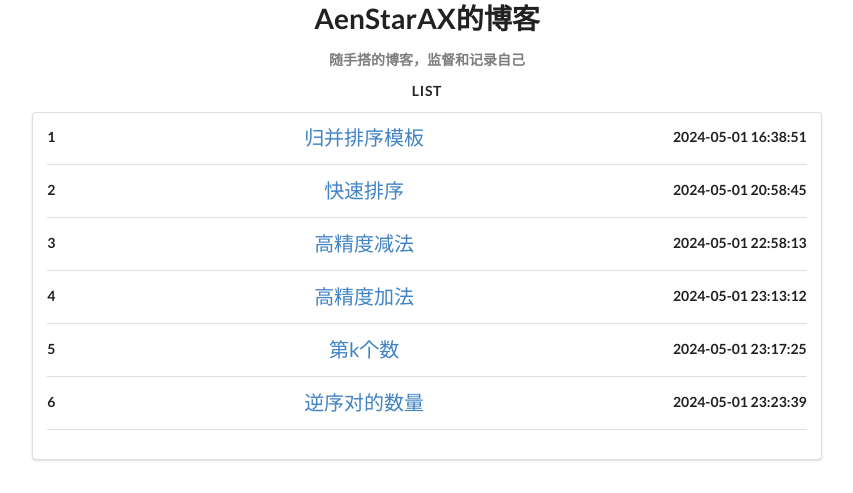
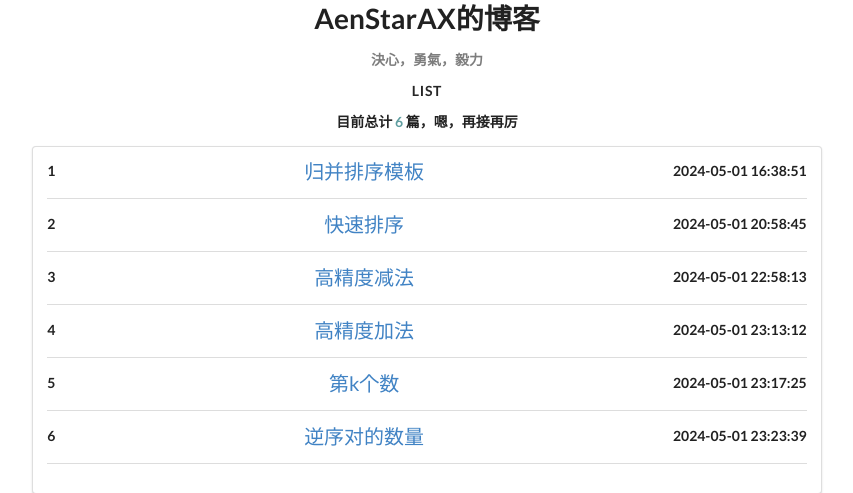
Before and after one commit to aurora-wangq/AenStarBlog, a Django app: page / in a window 1280 px wide. Shown: the top 493 px of the page, without its empty margins (213-1066 px from the left). Run offline with Django 5.2, Linux system fonts and the light colour scheme; some libraries are stand-ins or nearby versions.

Commit message:
new posts

```diff
--- a/post/templates/post/index.html
+++ b/post/templates/post/index.html
@@ -19,8 +19,9 @@
         <div class="ui center aligned grid">
             <div class="ten wide column" style="overflow: auto;">
                 <h1>AenStarAX的博客</h1>
-                <b style="color: rgba(0, 0, 0, 0.508);">随手搭的博客，监督和记录自己</b>
+                <b style="color: rgba(0, 0, 0, 0.508);">決心，勇氣，毅力</b>
                 <h4 class="ui horizontal divider">LIST</h4>
+                <b>目前总计<b style="color:cadetblue;"> {{ num }} </b>篇，嗯，再接再厉</b>
                 <div class="ui segment">
                     {% for post in posts %}
                     <div>
--- a/post/views.py
+++ b/post/views.py
@@ -52,6 +52,7 @@ def index(request: HttpRequest):
         POST = sorted(POSTS, key=lambda x: x['id'])
         return render(request, 'post/index.html', {
             "posts": POST,
+            "num": len(POST),
         })
     if request.method =='POST':
         return HttpResponseBadRequest('None')
```
